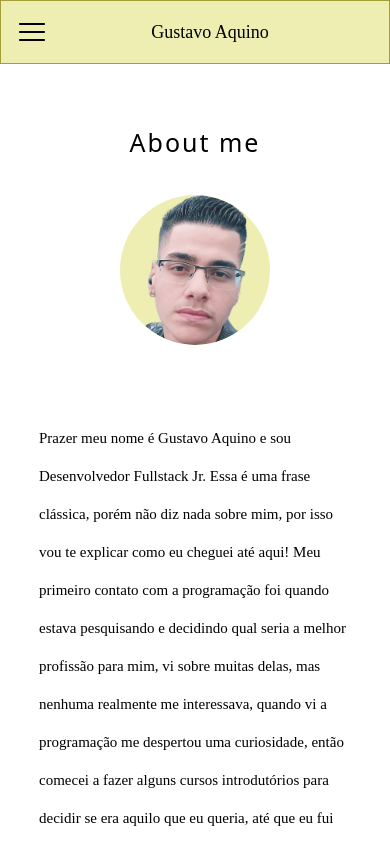
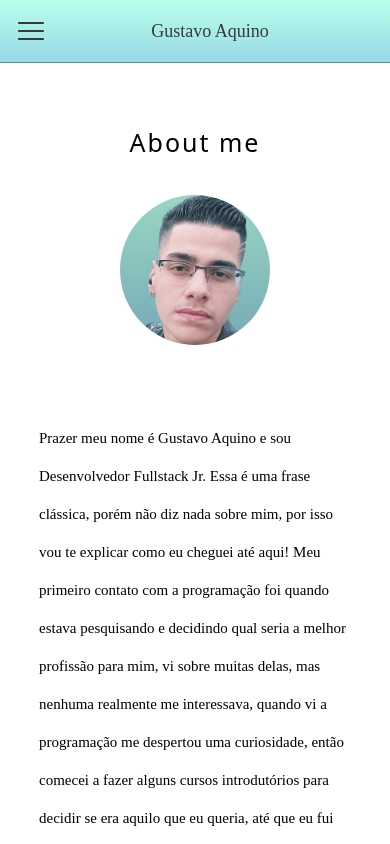
Before and after one commit to Gustavo-Aquino-1/MyPortfolio, a React (Create React App) app: page / in a window 390 px wide. Shown: the top 844 px of the page. Built offline with nearby package versions, Linux system fonts and the light colour scheme.

Commit message:
feat: change default color of homepage

```diff
--- a/src/components/SideMenu.jsx
+++ b/src/components/SideMenu.jsx
@@ -62,7 +62,7 @@ function SideMenu() {
           </div>
         </div>
       </div>
-      <div className='max-md:flex max-sm:justify-between hidden py-4 bg-[#EEEEB3] w-full z-10 fixed navbar__mobile'>
+      <div className='max-md:flex max-sm:justify-between hidden py-4 w-full z-10 fixed navbar__mobile'>
         <span>
           <RxHamburgerMenu onClick={(e) => handleClick(e)} size={30} className='ml-4' />
         </span>
--- a/src/css/home.css
+++ b/src/css/home.css
@@ -27,7 +27,9 @@
 }
 
 .side_menu {
-  background-color: rgb(238, 238, 179);
+  /* background-color: rgb(238, 238, 179); */
+  background: linear-gradient(rgb(39, 132, 107), rgb(39, 132, 150));
+  color: white;
   height: 100vh;
   width: 100px;
   max-width: 150px;
@@ -95,8 +97,10 @@ html {
 }
 
 .aboutme__img {
-  background-color: rgb(238, 238, 179);
+  /* background-color: rgb(238, 238, 179); */
+  background: linear-gradient(rgb(39, 132, 107), rgb(39, 132, 150));
 }
+
 
 .projects__area {
   margin-left: 250px;
@@ -112,7 +116,7 @@ html {
   flex-direction: column;
   align-items: center;
   flex-wrap: wrap;
-  background-color: rgb(238, 238, 179);
+  background: linear-gradient(rgb(153, 214, 196), rgb(135, 194, 206));
   gap: 30px;
   min-width: 250px;
   min-height: 270px;
@@ -122,7 +126,7 @@ html {
   overflow: hidden;
   position: relative;
   border-radius: 10px;
-  border: 1px solid rgb(160, 160, 85);
+  border: 1px solid rgb(134, 188, 172);
 }
 
 .layer__container {
@@ -233,7 +237,9 @@ textarea {
 }
 
 .navbar__mobile {
-  border: 1px solid rgb(161, 158, 54);
+  background: linear-gradient(rgb(185, 255, 234), rgb(152, 217, 230));
+  color: rgb(58, 57, 57);
+  border-bottom: 1px solid rgba(54, 81, 86, 0.636);
 }
 
 @media only screen and (max-width: 768px) {
@@ -431,6 +437,12 @@ textarea {
     flex-wrap: wrap;
   }
 
+  .aboutme__img {
+    /* background-color: rgb(238, 238, 179); */
+    background: linear-gradient(rgb(153, 214, 196), rgb(118, 170, 181));
+
+  }
+
   .section__title {
     font-size: 25px;
   }
--- a/src/css/project.css
+++ b/src/css/project.css
@@ -21,12 +21,6 @@
   gap: 30px;
   height: 700px;
   max-height: 700px;
-}
-
-.project-left {
-}
-
-.project-right {
 }
 
 .stacks__container {
@@ -94,7 +88,7 @@
   left: 0;
   width: 100%;
   height: 100%;
-  background: linear-gradient(rgb(238, 238, 179), rgb(236, 236, 133));
+  background: linear-gradient( rgb(79, 146, 128),rgb(177, 195, 190));
   display: flex;
   justify-content: center;
   align-items: center;
```
